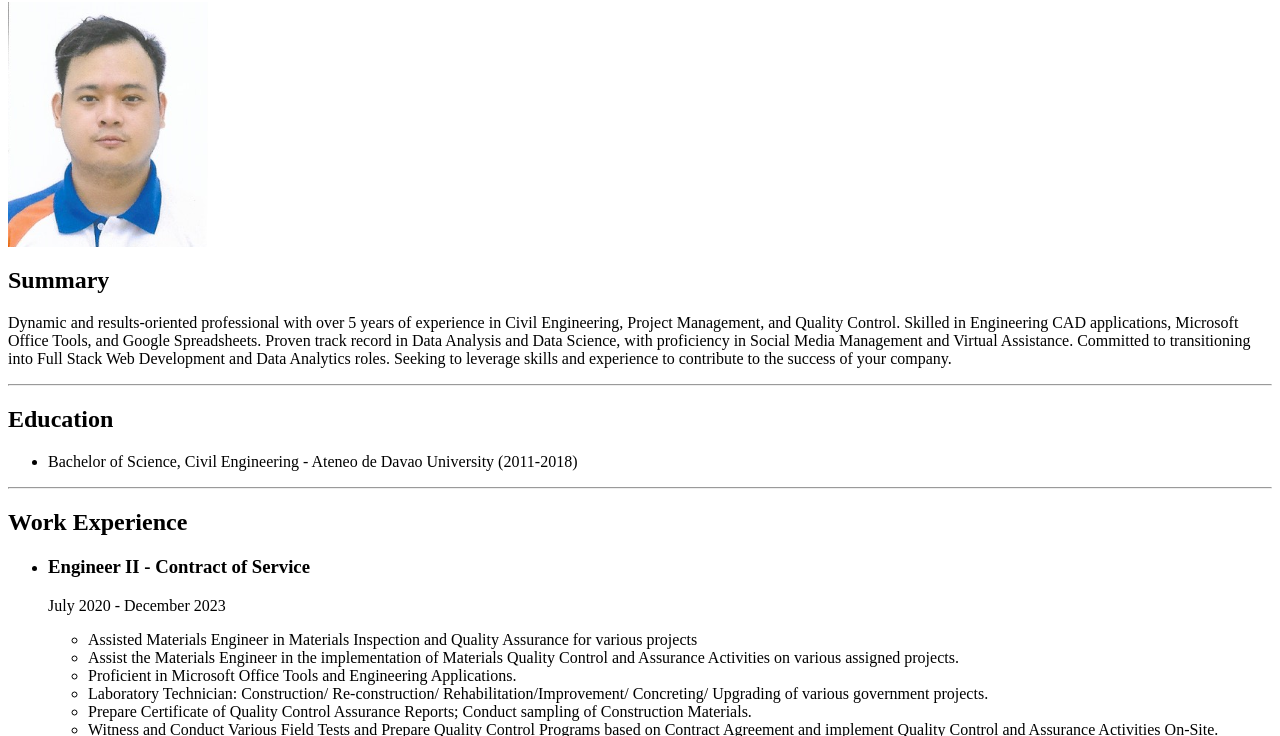
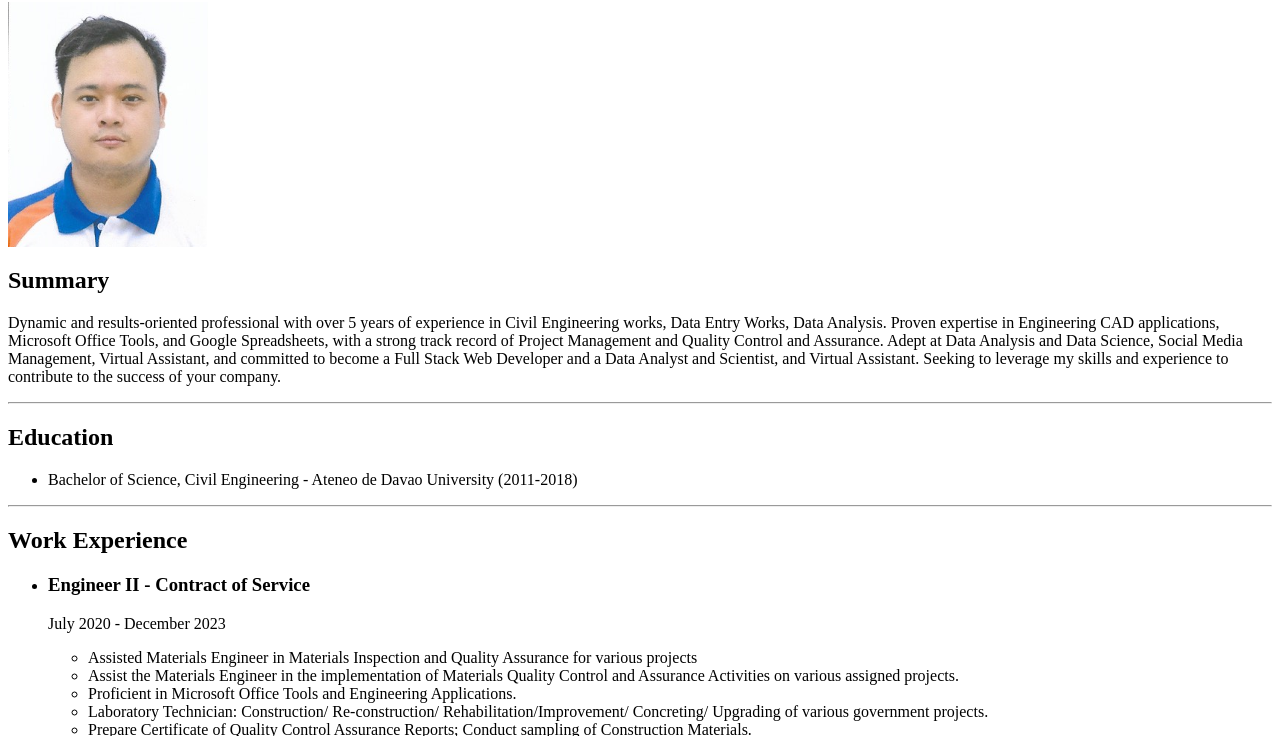
Before and after one commit to NJFrost-hub/html-portfolio, a plain HTML site: page index.html in a window 1280 px wide. Shown: the part 64-800 px from the top of the page. Drawn offline with Linux system fonts and the light colour scheme.

Commit message:
Add files via upload

```diff
--- a/index.html
+++ b/index.html
@@ -9,11 +9,13 @@
             <img src="./assets/Njetampus.png" alt="my picture with a white background"/>
         <h2>Summary</h2>
             <p>
-                Dynamic and results-oriented professional with over 5 years of experience in Civil Engineering, Project Management,
-                and Quality Control. Skilled in Engineering CAD applications, Microsoft Office Tools, and Google Spreadsheets. Proven
-                track record in Data Analysis and Data Science, with proficiency in Social Media Management and Virtual Assistance.
-                Committed to transitioning into Full Stack Web Development and Data Analytics roles. Seeking to leverage skills and
-                experience to contribute to the success of your company.
+                Dynamic and results-oriented professional with over 5 years of experience in Civil Engineering
+                works, Data Entry Works, Data Analysis. Proven expertise in Engineering CAD applications,
+                Microsoft Office Tools, and Google Spreadsheets, with a strong track record of Project
+                Management and Quality Control and Assurance. Adept at Data Analysis and Data Science, Social
+                Media Management, Virtual Assistant, and committed to become a Full Stack Web Developer and
+                a Data Analyst and Scientist, and Virtual Assistant. Seeking to leverage my skills and experience to
+                contribute to the success of your company.
             </p>
         <hr/>
         <h2>Education</h2>
```
